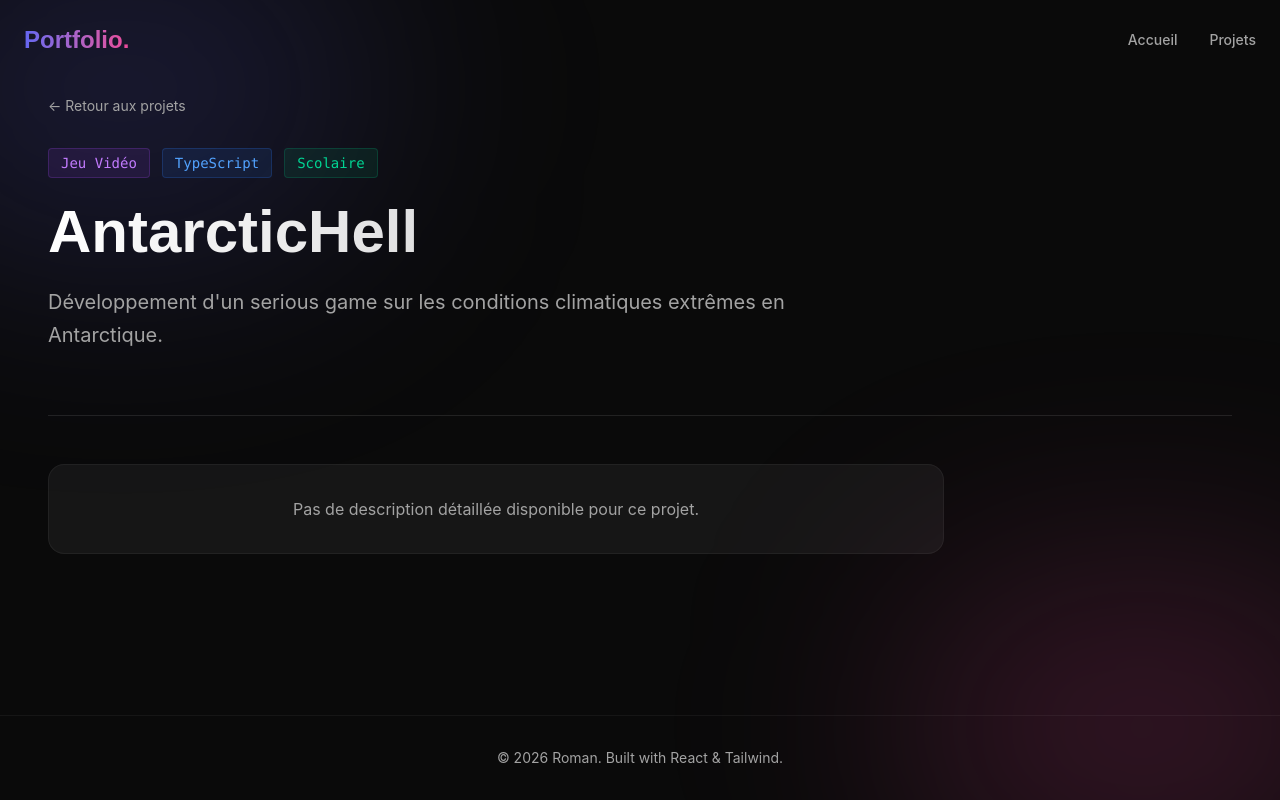
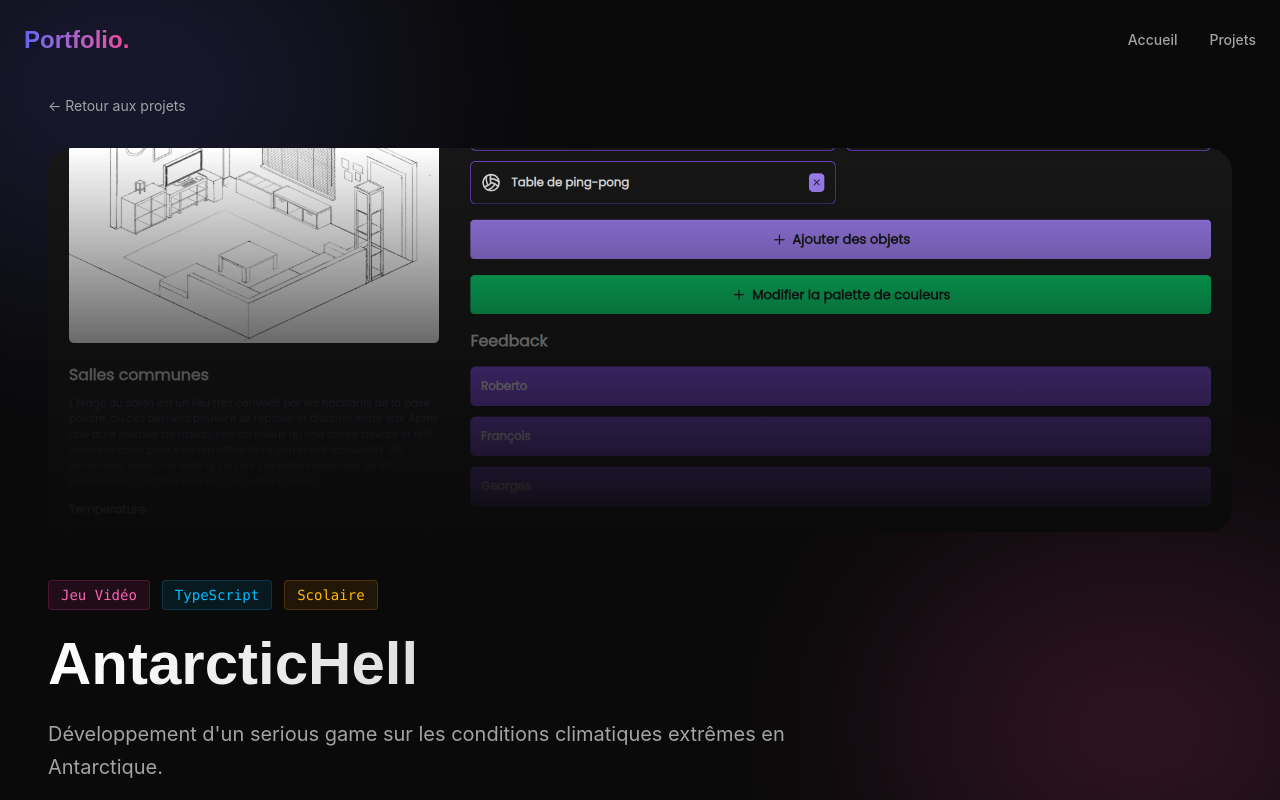
Before and after one commit to Omikrone/Portfolio, a React (Vite) app: page /projects/antarctichell in a window 1280 px wide. Shown: the top 800 px of the page. Built offline with nearby package versions, Linux system fonts and the light colour scheme.

Commit message:
feat: add details page for every project

```diff
--- a/src/components/ProjectCard.tsx
+++ b/src/components/ProjectCard.tsx
@@ -12,7 +12,10 @@ const ProjectCard: React.FC<ProjectCardProps> = ({ project }) => {
   const categoryColor = getCategoryColor(project.category);
 
   return (
-    <div className="glass-card rounded-2xl overflow-hidden flex flex-col h-full group">
+    <Link
+      to={`/projects/${project.slug}`}
+      className="glass-card rounded-2xl overflow-hidden flex flex-col h-full group block hover:shadow-2xl hover:shadow-primary/20 transition-all duration-300"
+    >
       {/* Image Area */}
       <div className="h-48 overflow-hidden relative">
         <div className="absolute inset-0 bg-gradient-to-t from-background to-transparent opacity-60 z-10" />
@@ -56,29 +59,47 @@ const ProjectCard: React.FC<ProjectCardProps> = ({ project }) => {
         </p>
 
         <div className="flex items-center justify-between mt-auto">
-          {project.longDescription ? (
-            <Link to={`/projects/${project.slug}`} className="text-sm font-medium text-white hover:text-primary transition-colors flex items-center gap-1">
-              Lire le rapport <span>→</span>
-            </Link>
-          ) : (
-            <span className="text-xs text-text-muted italic">Pas de rapport détaillé</span>
-          )}
+          <div className="flex-grow">
+            {project.longDescription ? (
+              <span className="text-sm font-medium text-white group-hover:text-primary transition-colors flex items-center gap-1">
+                Voir les détails <span>→</span>
+              </span>
+            ) : (
+              <span className="text-sm font-medium text-white group-hover:text-primary transition-colors flex items-center gap-1">
+                Voir le projet <span>→</span>
+              </span>
+            )}
+          </div>
 
-          <div className="flex gap-3">
+          <div className="flex gap-3" onClick={(e) => e.preventDefault()}>
             {project.repoLink && (
-              <a href={project.repoLink} target="_blank" rel="noreferrer" className="opacity-70 hover:opacity-100 transition-opacity" title="Code Source">
+              <a
+                href={project.repoLink}
+                target="_blank"
+                rel="noreferrer"
+                className="opacity-70 hover:opacity-100 transition-opacity"
+                title="Code Source"
+                onClick={(e) => e.stopPropagation()}
+              >
                 <svg xmlns="http://www.w3.org/2000/svg" width="20" height="20" viewBox="0 0 24 24" fill="none" stroke="currentColor" strokeWidth="2" strokeLinecap="round" strokeLinejoin="round"><path d="M9 19c-5 1.5-5-2.5-7-3m14 6v-3.87a3.37 3.37 0 0 0-.94-2.61c3.14-.35 6.44-1.54 6.44-7A5.44 5.44 0 0 0 20 4.77 5.07 5.07 0 0 0 19.91 1S18.73.65 16 2.48a13.38 13.38 0 0 0-7 0C6.27.65 5.09 1 5.09 1A5.07 5.07 0 0 0 5 4.77a5.44 5.44 0 0 0-1.5 3.78c0 5.42 3.3 6.61 6.44 7A3.37 3.37 0 0 0 9 18.13V22"></path></svg>
               </a>
             )}
             {project.demoLink && (
-              <a href={project.demoLink} target="_blank" rel="noreferrer" className="opacity-70 hover:opacity-100 transition-opacity" title="Live Demo">
+              <a
+                href={project.demoLink}
+                target="_blank"
+                rel="noreferrer"
+                className="opacity-70 hover:opacity-100 transition-opacity"
+                title="Live Demo"
+                onClick={(e) => e.stopPropagation()}
+              >
                 <svg xmlns="http://www.w3.org/2000/svg" width="20" height="20" viewBox="0 0 24 24" fill="none" stroke="currentColor" strokeWidth="2" strokeLinecap="round" strokeLinejoin="round"><path d="M18 13v6a2 2 0 0 1-2 2H5a2 2 0 0 1-2-2V8a2 2 0 0 1 2-2h6"></path><polyline points="15 3 21 3 21 9"></polyline><line x1="10" y1="14" x2="21" y2="3"></line></svg>
               </a>
             )}
           </div>
         </div>
       </div>
-    </div>
+    </Link>
   );
 };
 
--- a/src/data/projects.ts
+++ b/src/data/projects.ts
@@ -46,7 +46,7 @@ export const projectsData: Project[] = [
     title: "Euphron Chess Engine",
     slug: "euphron",
     description: "Un moteur d'échecs C++ implémentant des algorithmes de recherche classiques (Alpha-Beta, etc.).",
-    type: "IA",
+    type: "Algorithmie",
     languages: ["C++"],
     imageUrl: "/content/projects/euphron/logo.png",
     repoLink: "https://github.com/Omikrone/Euphron",
--- a/src/pages/ProjectDetail.tsx
+++ b/src/pages/ProjectDetail.tsx
@@ -2,6 +2,7 @@ import React, { useEffect, useState } from 'react';
 import { useParams, Link } from 'react-router-dom';
 import MarkdownRenderer from '../components/MarkdownRenderer';
 import { projectsData } from '../data/projects';
+import { getProjectTypeColor, getLanguageColor, getCategoryColor } from '../utils/tagColors';
 
 const ProjectDetail: React.FC = () => {
     const { slug } = useParams<{ slug: string }>();
@@ -38,6 +39,9 @@ const ProjectDetail: React.FC = () => {
         );
     }
 
+    const typeColor = getProjectTypeColor(project.type);
+    const categoryColor = getCategoryColor(project.category);
+
     return (
         <div className="animate-fade-in pb-20">
             {/* Back Link */}
@@ -47,23 +51,38 @@ const ProjectDetail: React.FC = () => {
                 </Link>
             </div>
 
+            {/* Banner Image */}
+            {project.imageUrl && (
+                <div className="mb-12 rounded-3xl overflow-hidden h-64 md:h-96 relative group">
+                    <div className="absolute inset-0 bg-gradient-to-t from-background via-background/60 to-transparent z-10" />
+                    <img
+                        src={project.imageUrl}
+                        alt={project.title}
+                        className="w-full h-full object-cover transition-transform duration-700 group-hover:scale-105"
+                    />
+                </div>
+            )}
+
             {/* Header */}
             <header className="mb-12 border-b border-white/10 pb-8">
                 <div className="flex flex-wrap gap-3 mb-6">
                     {/* Type Tag */}
-                    <span className="text-sm font-mono bg-purple-500/10 border border-purple-500/20 px-3 py-1 rounded text-purple-400">
+                    <span className={`text-sm font-mono ${typeColor.bg} border ${typeColor.border} px-3 py-1 rounded ${typeColor.text}`}>
                         {project.type}
                     </span>
 
                     {/* Language Tags */}
-                    {project.languages.map(lang => (
-                        <span key={lang} className="text-sm font-mono bg-blue-500/10 border border-blue-500/20 px-3 py-1 rounded text-blue-400">
-                            {lang}
-                        </span>
-                    ))}
+                    {project.languages.map(lang => {
+                        const langColor = getLanguageColor(lang);
+                        return (
+                            <span key={lang} className={`text-sm font-mono ${langColor.bg} border ${langColor.border} px-3 py-1 rounded ${langColor.text}`}>
+                                {lang}
+                            </span>
+                        );
+                    })}
 
                     {/* Context Tag */}
-                    <span className="text-sm font-mono bg-emerald-500/10 border border-emerald-500/20 px-3 py-1 rounded text-emerald-400">
+                    <span className={`text-sm font-mono ${categoryColor.bg} border ${categoryColor.border} px-3 py-1 rounded ${categoryColor.text}`}>
                         {project.category === 'personal' ? 'Personnel' : 'Scolaire'}
                     </span>
                 </div>
```
